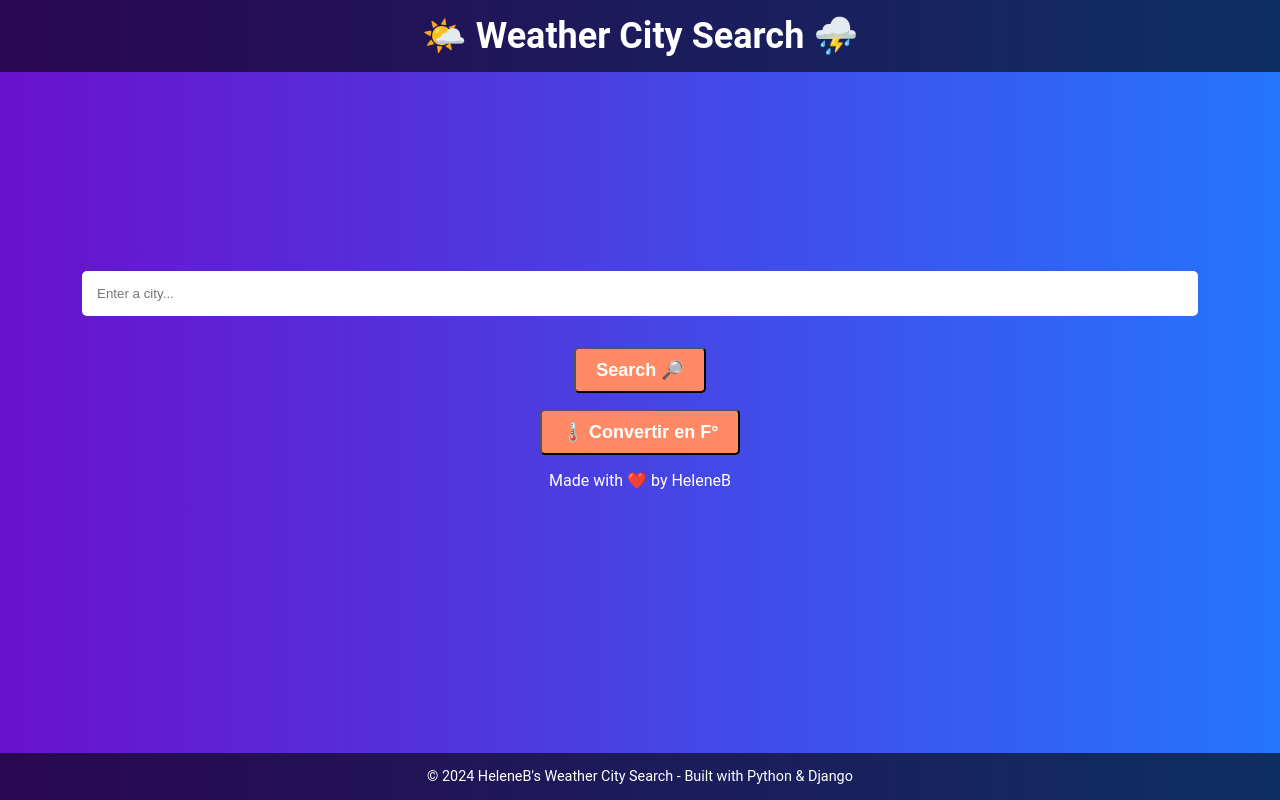
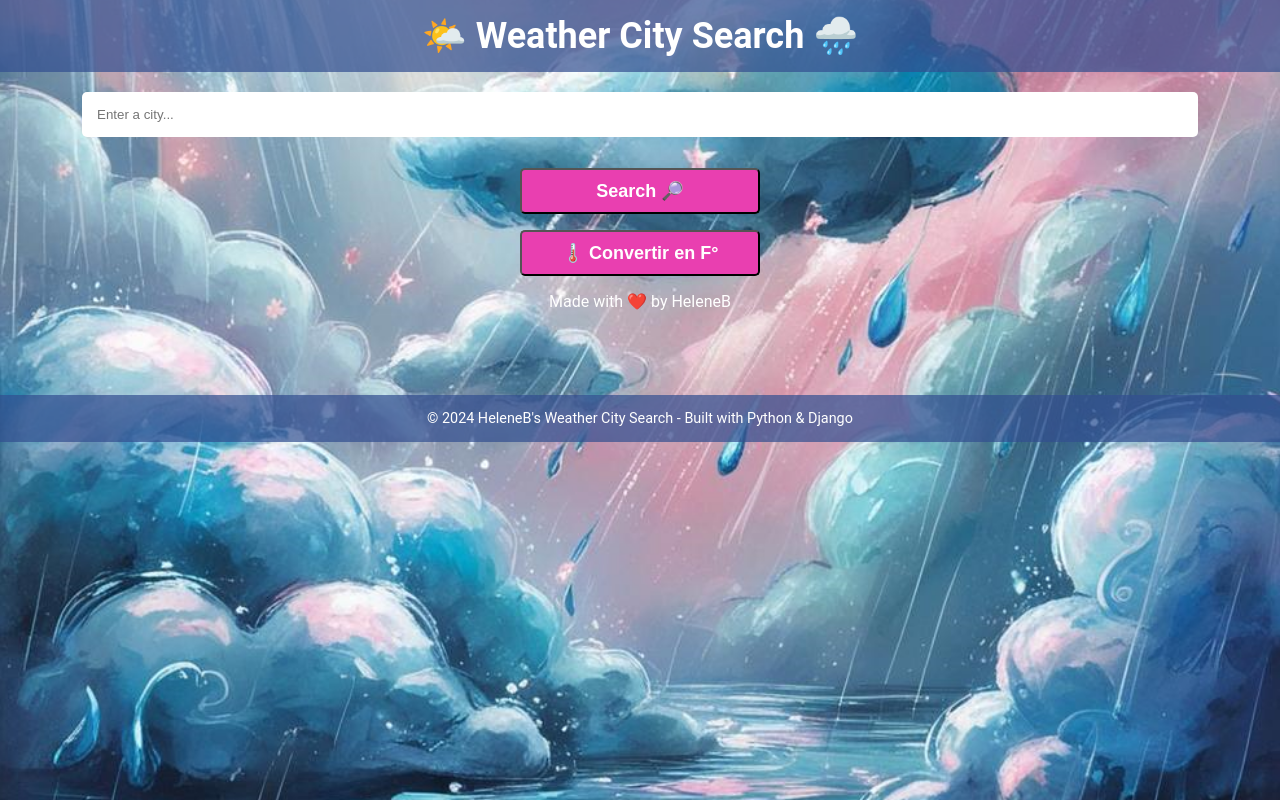
Before and after one commit to Heleneb1/weather_python_app, a Django app: page / in a window 1280 px wide. Run offline with Django 5.2, Linux system fonts and the light colour scheme.

Commit message:
just style

```diff
--- a/static/assets/css/styles.css
+++ b/static/assets/css/styles.css
@@ -6,16 +6,16 @@
 
 body,
 html {
-  background: linear-gradient(to right, #6a11cb, #2575fc);
+  /* background: linear-gradient(to right, #6a11cb, #2575fc); */
+  background: url("../images/bg_sky.png") no-repeat center center/cover;
   color: #fff;
   font-family: "Roboto", sans-serif;
-  height: 100vh;
   display: flex;
   flex-direction: column;
 }
 
 .navbar {
-  background-color: rgba(0, 0, 0, 0.6);
+  background-color: rgba(51, 79, 145, 0.7);
   padding: 15px;
   text-align: center;
   font-size: 1.5rem;
@@ -49,7 +49,8 @@ html {
 }
 
 .search-btn {
-  background-color: #ff8a65;
+  width: 15rem;
+  background-color: #e93fb0;
   color: #fff;
   padding: 10px 20px;
   border-radius: 5px;
@@ -61,7 +62,7 @@ html {
 }
 
 .search-btn:hover {
-  background-color: #ff7043;
+  background-color: #3483b2;
 }
 
 .alert {
@@ -77,7 +78,7 @@ html {
 .weather-info {
   width: 100%;
   max-width: 100%;
-  background-color: rgba(0, 0, 0, 0.7);
+  background-color: rgba(51, 79, 145, 0.7);
   color: #fff;
   padding: 20px;
   border-radius: 8px;
@@ -97,18 +98,23 @@ html {
   font-size: 1.2rem;
   margin: 5px 0;
 }
+.city-country {
+  display: flex;
+  justify-content: space-between;
+  width: 100%;
+}
 .fun-text {
   font-size: 1.1rem;
   background-color: #fff;
   color: #151515;
   font-style: italic;
   padding: 1rem;
-  margin: 1rem;
+  margin-top: 1.5rem;
   width: 100%;
   text-align: center;
 }
 footer {
-  background-color: rgba(0, 0, 0, 0.6);
+  background-color: rgba(51, 79, 145, 0.7);
   padding: 15px;
   text-align: center;
   font-size: 0.9rem;
--- a/templates/index.html
+++ b/templates/index.html
@@ -10,7 +10,7 @@
 
 <body>
     <nav class="navbar">
-        <h1>🌤️ Weather City Search ⛈️ </h1>
+        <h1>🌤️ Weather City Search 🌧️ </h1>
     </nav>
 
     <div class="container">
@@ -32,11 +32,19 @@
 
         {% if data.country_code %}
         <div class="weather-info ">
-            <h2>{{ city }}
-                {% if data.weather_icon_url %}
-                <img src="{{ data.weather_icon_url }}" alt="Weather icon" style="vertical-align: middle;">
-                {% endif %}
-            </h2>
+            <div class="city-country">
+                <div class="city">
+                    <h2>{{ city }}
+                        {% if data.weather_icon_url %}
+                        <img src="{{ data.weather_icon_url }}" alt="Weather icon" style="vertical-align: middle;">
+                        {% endif %}
+                    </h2>
+                </div>
+                <div class="country">
+                    <h2>{{ data.country_code }}</h2>
+                </div>
+
+            </div>
             {% if data.weather_description %}
             <p><strong>Weather:</strong> {{ data.weather_description }}</p>
             {% endif %}
@@ -63,7 +71,8 @@
             <p><strong>Sunset:</strong> {{ data.sunset }}</p>
             {% endif %}
             <p class="fun-text">
-                "Toujours autant d'pluie chez moi🎵... Mais chez moi il fait beau ,il fait beau,il fait beau...🎵 "</p>
+                "Toujours autant d'pluie chez moi🎵... Mais chez moi il fait beau ,il fait beau,il fait beau...🎵 "
+            </p>
         </div>
         {% endif %}
         <form method="post">
```
Also changed, not shown: static/assets/images/bg_sky.png.
